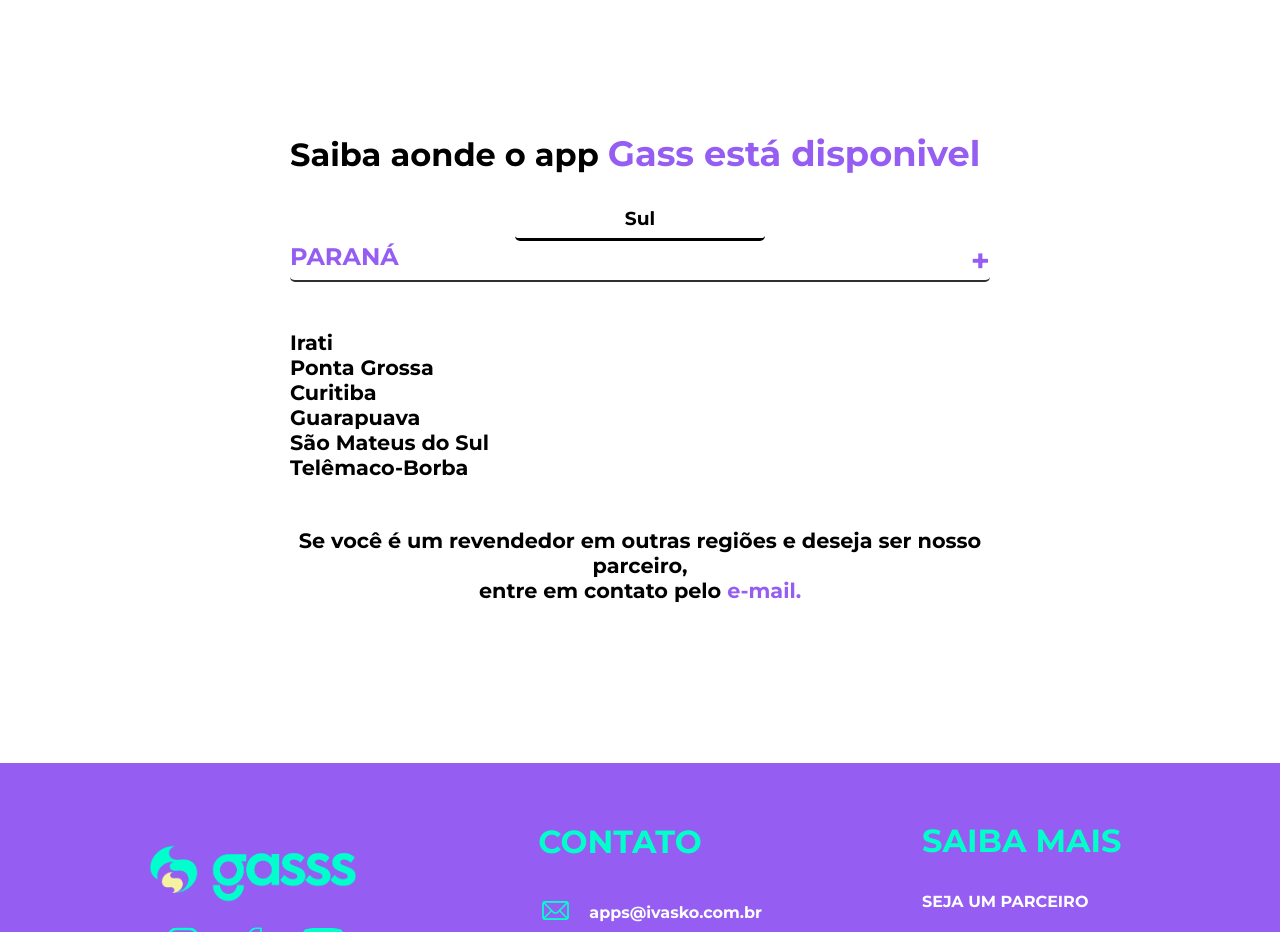
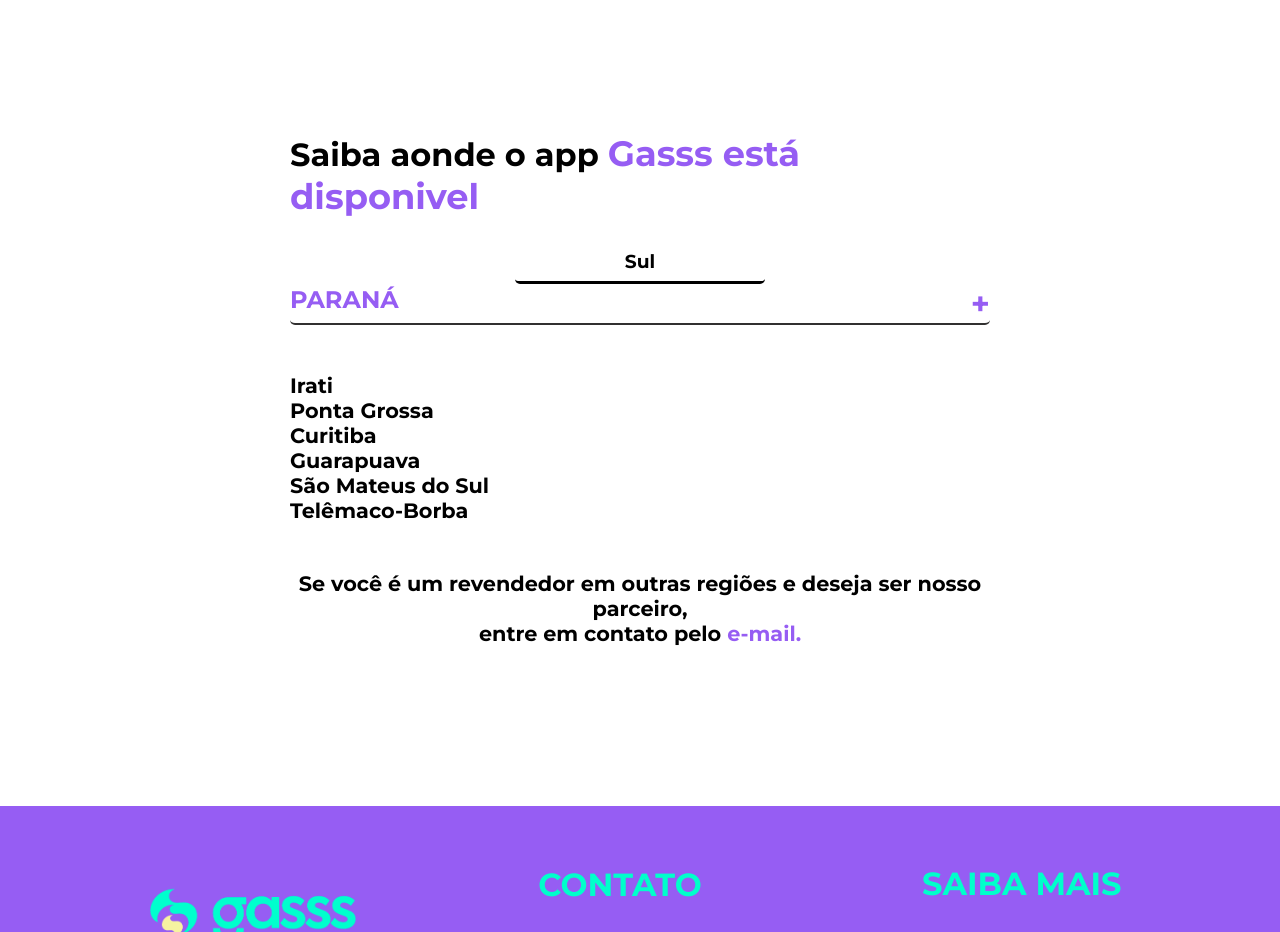
Before and after one commit to Rennangmacarini/ProjetoG-s, a Next.js app: page / in a window 1280 px wide. Shown: the part 3040-3972 px from the top of the page. Built offline with nearby package versions, Linux system fonts and the light colour scheme.

Commit message:
atualizando text

```diff
--- a/src/Components/Section/index.js
+++ b/src/Components/Section/index.js
@@ -4,7 +4,7 @@
     return (
         <>
             <div className={styles.content}>
-                <h1>Saiba aonde o app <span>Gass está disponivel</span></h1>
+                <h1>Saiba aonde o app <span>Gasss está disponivel</span></h1>
 
                 <div className={styles.h3}>
                     <h3>Sul</h3>
```
